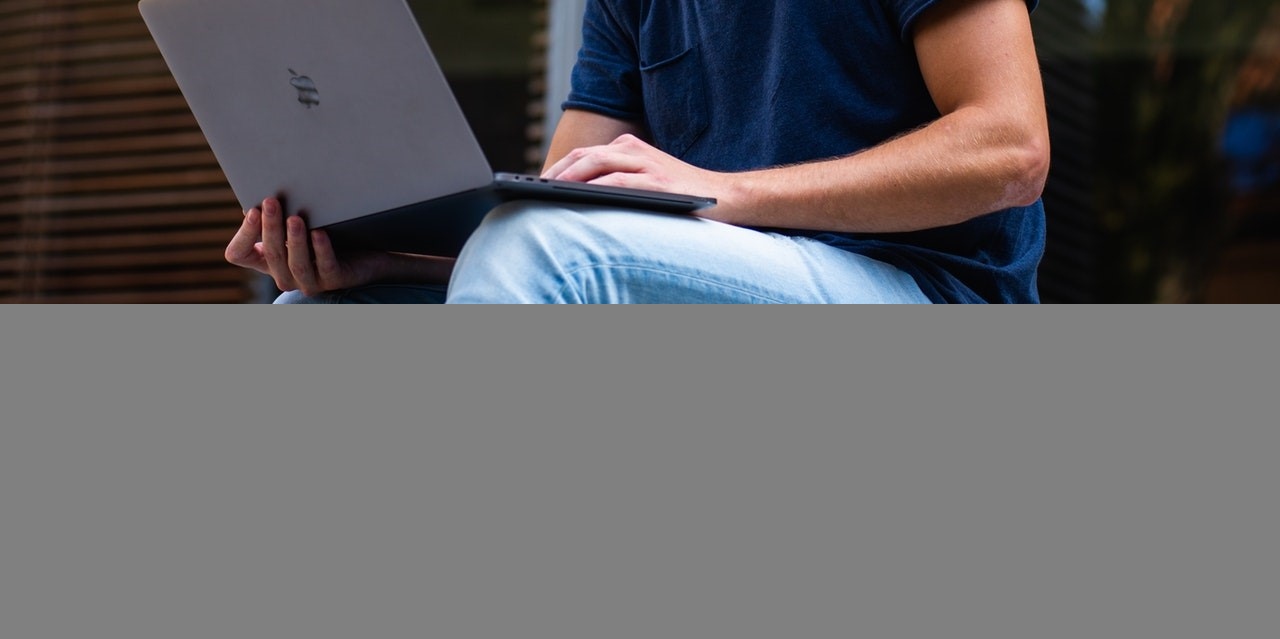
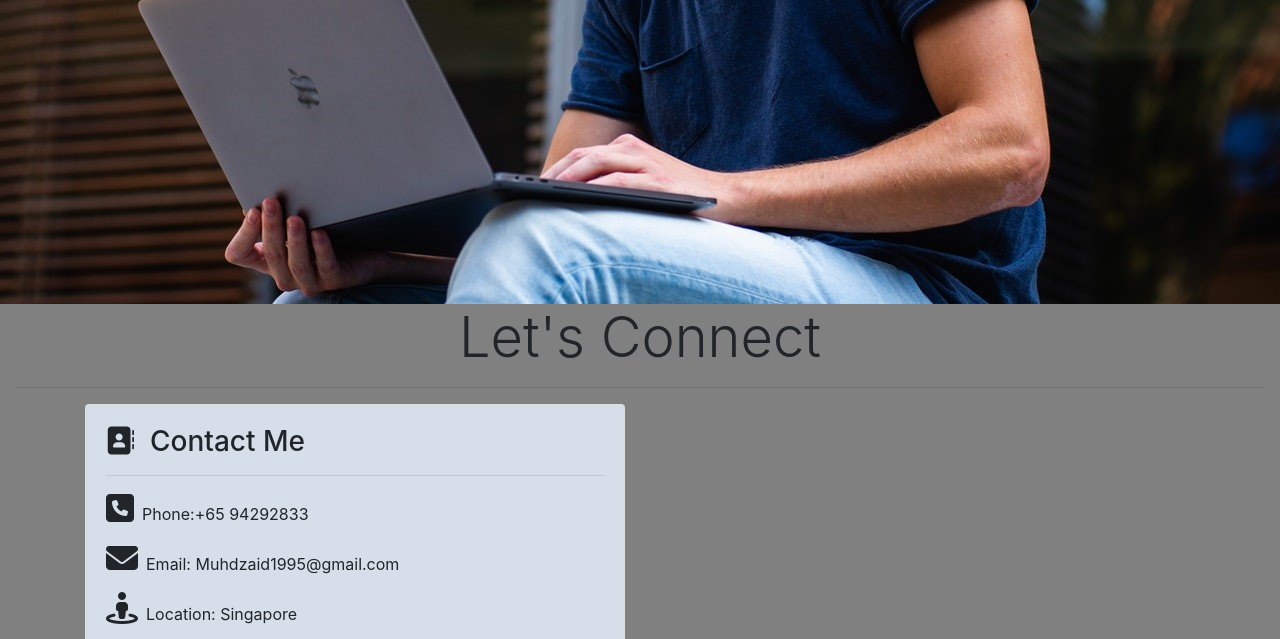
Before and after one commit to Code-Institute-Submissions/Zaidcoll-Project1, a plain HTML site: page index.html in a window 1280 px wide. Shown: the part 2039-2678 px from the top of the page. Before the commit the page ends 2343 px from the top, so only its background shows below. Drawn offline with nearby package versions, Linux system fonts and the light colour scheme.

Commit message:
testing send

```diff
--- a/index.html
+++ b/index.html
@@ -136,6 +136,33 @@
     </div>
   </div>
 
+  <div class = 'container-fluid'>
+    <div class = 'row text-center'>
+      <div class = 'col-12'>
+        <a name='contacts'>
+        <h1 class = 'display-4 title-style'>Let's Connect</h1>
+        <hr>
+      </div>
+    </div>
+  </div>
+
+
+
+<div class = 'container'>
+  <div class = 'row'>
+    <div class = 'col-md-6'>
+      <div class="card">
+      <div class="card-body">
+        <h3 class="card-title"><i class="fas fa-address-book mr-3 "></i>Contact Me</h3>
+        <hr>
+          <p class="card-text"><i class="fas fa-phone-square fa-2x mr-2"></i>Phone:+65 94292833</p>
+          <p class="card-text"><i class="fas fa-envelope fa-2x mr-2"></i>Email: Muhdzaid1995@gmail.com</p>
+          <p class="card-text"><i class="fas fa-street-view fa-2x mr-2"></i>Location: Singapore</p>
+          <p> <a class="btn btn-info" href="#"data-placement="bottom" title="Github"><i class="fab fa-github fa-2x "></i></a> <a class="btn btn-info" href="#"data-placement="bottom" title="Linkedin"><i class="fab fa-linkedin fa-2x "></i></a><a class="btn btn-info" href="#"data-placement="bottom" title="Twitter"><i class="fab fa-twitter-square fa-2x "></i></a></p>
+      </div>
+    </div>
+    </div>
+
     <script src="https://kit.fontawesome.com/ce1f594b7c.js"></script>
     <script src="https://code.jquery.com/jquery-3.3.1.slim.min.js" integrity="sha384-q8i/X+965DzO0rT7abK41JStQIAqVgRVzpbzo5smXKp4YfRvH+8abtTE1Pi6jizo" crossorigin="anonymous"></script>
     <script src="https://cdnjs.cloudflare.com/ajax/libs/popper.js/1.14.7/umd/popper.min.js" integrity="sha384-UO2eT0CpHqdSJQ6hJty5KVphtPhzWj9WO1clHTMGa3JDZwrnQq4sF86dIHNDz0W1" crossorigin="anonymous"></script>
```
Also changed, not shown: .c9/metadata/environment/index.html, .c9/metadata/environment/style.css.
